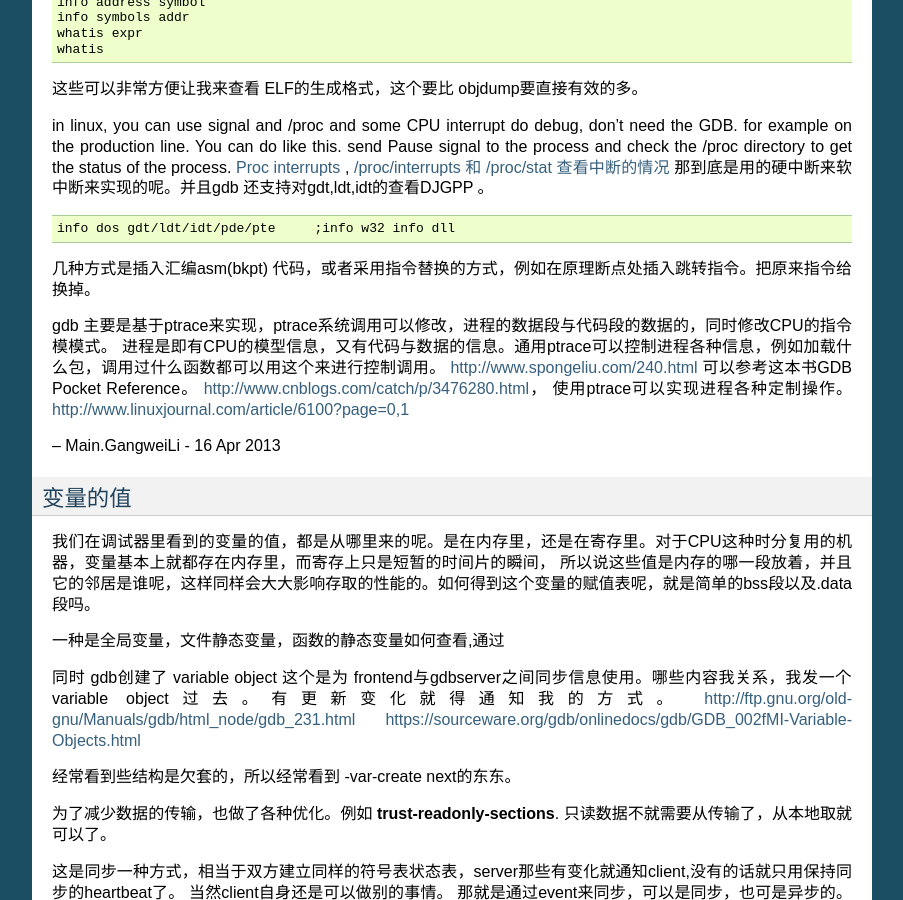
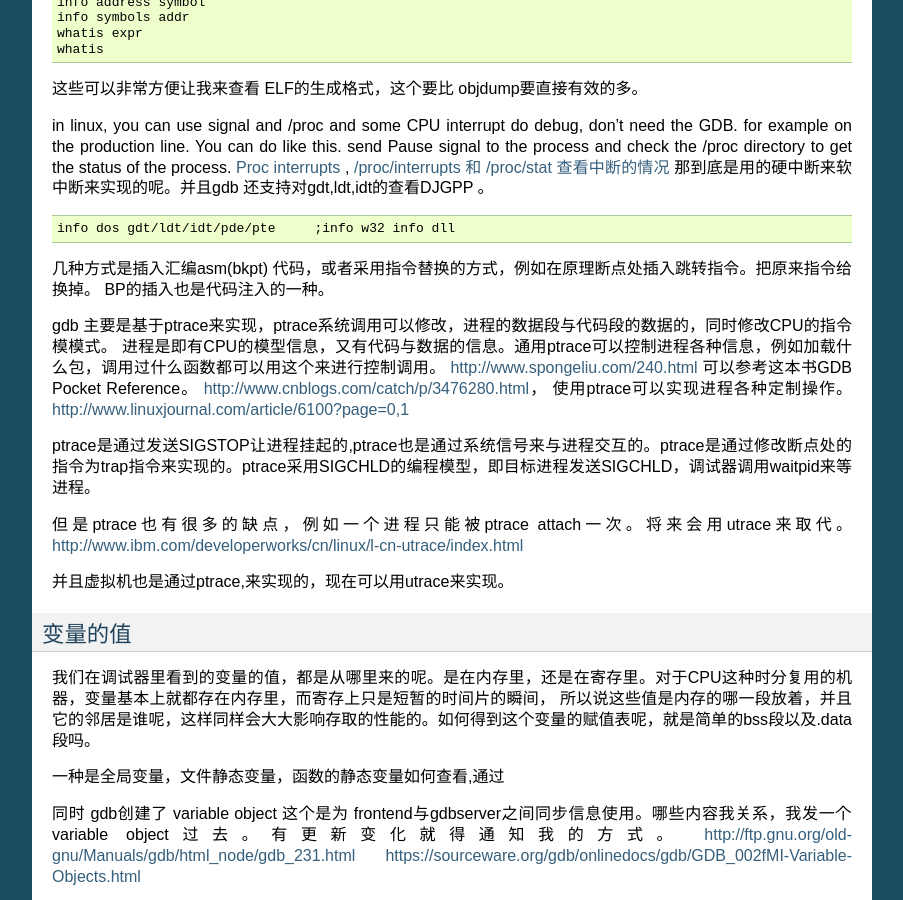
Before and after one commit to gwli/Programming, a Sphinx documentation site: the page built from source/content/Stage_2/HowToGDB.rst, in a window 1280 px wide and 900 px high, scrolled down 3415 px. Shown: the whole window, without its empty margins (198-1101 px from the left). Built offline with Sphinx 7.4.7, drawn with Linux system fonts in a browser that asks for light colours.

Commit message:
bp code insert

```diff
--- a/source/content/Stage_2/HowToGDB.rst
+++ b/source/content/Stage_2/HowToGDB.rst
@@ -164,7 +164,7 @@ in linux, you can use signal and /proc and some CPU interrupt do debug, don't ne
 
    info dos gdt/ldt/idt/pde/pte     ;info w32 info dll
 
-几种方式是插入汇编asm(bkpt) 代码，或者采用指令替换的方式，例如在原理断点处插入跳转指令。把原来指令给换掉。
+几种方式是插入汇编asm(bkpt) 代码，或者采用指令替换的方式，例如在原理断点处插入跳转指令。把原来指令给换掉。 BP的插入也是代码注入的一种。
 
 
 gdb 主要是基于ptrace来实现，ptrace系统调用可以修改，进程的数据段与代码段的数据的，同时修改CPU的指令模模式。 进程是即有CPU的模型信息，又有代码与数据的信息。通用ptrace可以控制进程各种信息，例如加载什么包，调用过什么函数都可以用这个来进行控制调用。 http://www.spongeliu.com/240.html
@@ -172,8 +172,13 @@ gdb 主要是基于ptrace来实现，ptrace系统调用可以修改，进程的
 http://www.cnblogs.com/catch/p/3476280.html， 使用ptrace可以实现进程各种定制操作。
 http://www.linuxjournal.com/article/6100?page=0,1
 
+ptrace是通过发送SIGSTOP让进程挂起的,ptrace也是通过系统信号来与进程交互的。ptrace是通过修改断点处的指令为trap指令来实现的。ptrace采用SIGCHLD的编程模型，即目标进程发送SIGCHLD，调试器调用waitpid来等进程。
 
--- Main.GangweiLi - 16 Apr 2013
+但是ptrace也有很多的缺点，例如一个进程只能被ptrace attach一次。将来会用utrace来取代。
+http://www.ibm.com/developerworks/cn/linux/l-cn-utrace/index.html
+
+
+并且虚拟机也是通过ptrace,来实现的，现在可以用utrace来实现。
 
 变量的值
 --------
```
